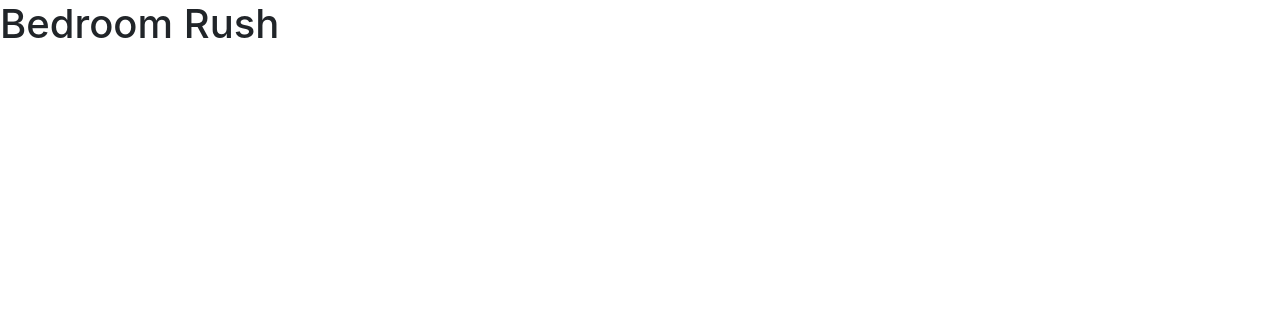
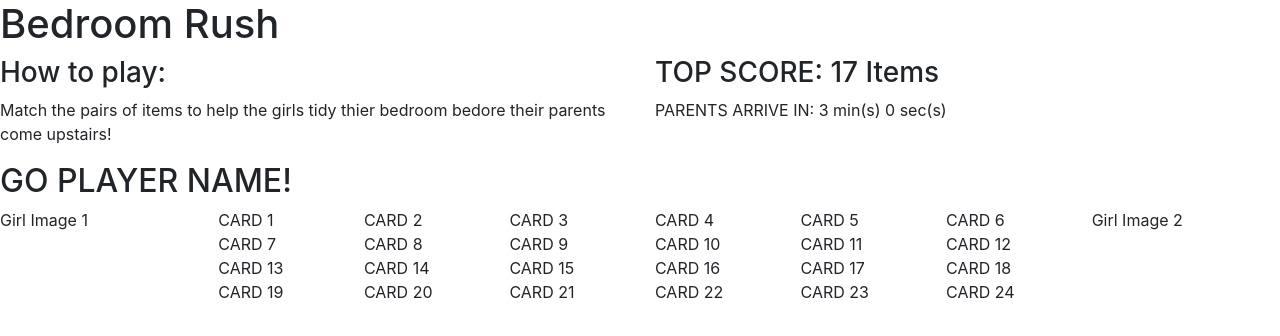
Before and after one commit to niallhatton/FunGame, a plain HTML site: page index.html in a window 1280 px wide. Drawn offline with nearby package versions, Linux system fonts and the light colour scheme; files that its build step writes are made by us from their sources.

Commit message:
Add more base html for game data

```diff
--- a/index.html
+++ b/index.html
@@ -57,6 +57,55 @@
     <div class="row">
         <div class="col-12"><h1>Bedroom Rush</h1></div>
     </div>
+    <div class="row">
+        <div class="col-6"><h3>How to play:</h1>
+        <p>Match the pairs of items to help the girls tidy thier bedroom bedore their parents come upstairs!</p>
+        </div>
+        <div class="col-6"><h3>TOP SCORE: 17 Items</h1>
+        <div>PARENTS ARRIVE IN: 3 min(s) 0 sec(s)</div>
+        </div>
+    </div>
+    <div class="row">
+        <div class="col-12"><h2>GO PLAYER NAME!</h2></div>
+    </div>
+    <div class="row">
+        <div class="col-2">Girl Image 1</div>
+        <div class="col-8">
+            <div class="row">
+                <div class="col-2">CARD 1</div>
+                <div class="col-2">CARD 2</div>
+                <div class="col-2">CARD 3</div>
+                <div class="col-2">CARD 4</div>
+                <div class="col-2">CARD 5</div>
+                <div class="col-2">CARD 6</div>
+            </div>
+            <div class="row">
+                <div class="col-2">CARD 7</div>
+                <div class="col-2">CARD 8</div>
+                <div class="col-2">CARD 9</div>
+                <div class="col-2">CARD 10</div>
+                <div class="col-2">CARD 11</div>
+                <div class="col-2">CARD 12</div>
+            </div>
+            <div class="row">
+                <div class="col-2">CARD 13</div>
+                <div class="col-2">CARD 14</div>
+                <div class="col-2">CARD 15</div>
+                <div class="col-2">CARD 16</div>
+                <div class="col-2">CARD 17</div>
+                <div class="col-2">CARD 18</div>
+            </div>
+            <div class="row">
+                <div class="col-2">CARD 19</div>
+                <div class="col-2">CARD 20</div>
+                <div class="col-2">CARD 21</div>
+                <div class="col-2">CARD 22</div>
+                <div class="col-2">CARD 23</div>
+                <div class="col-2">CARD 24</div>
+            </div>
+        </div>
+        <div class="col-2">Girl Image 2</div>
+    </div>
     <!-- JavaScript Includes -->
     <script
       src="https://code.jquery.com/jquery-3.3.1.slim.min.js"
```
